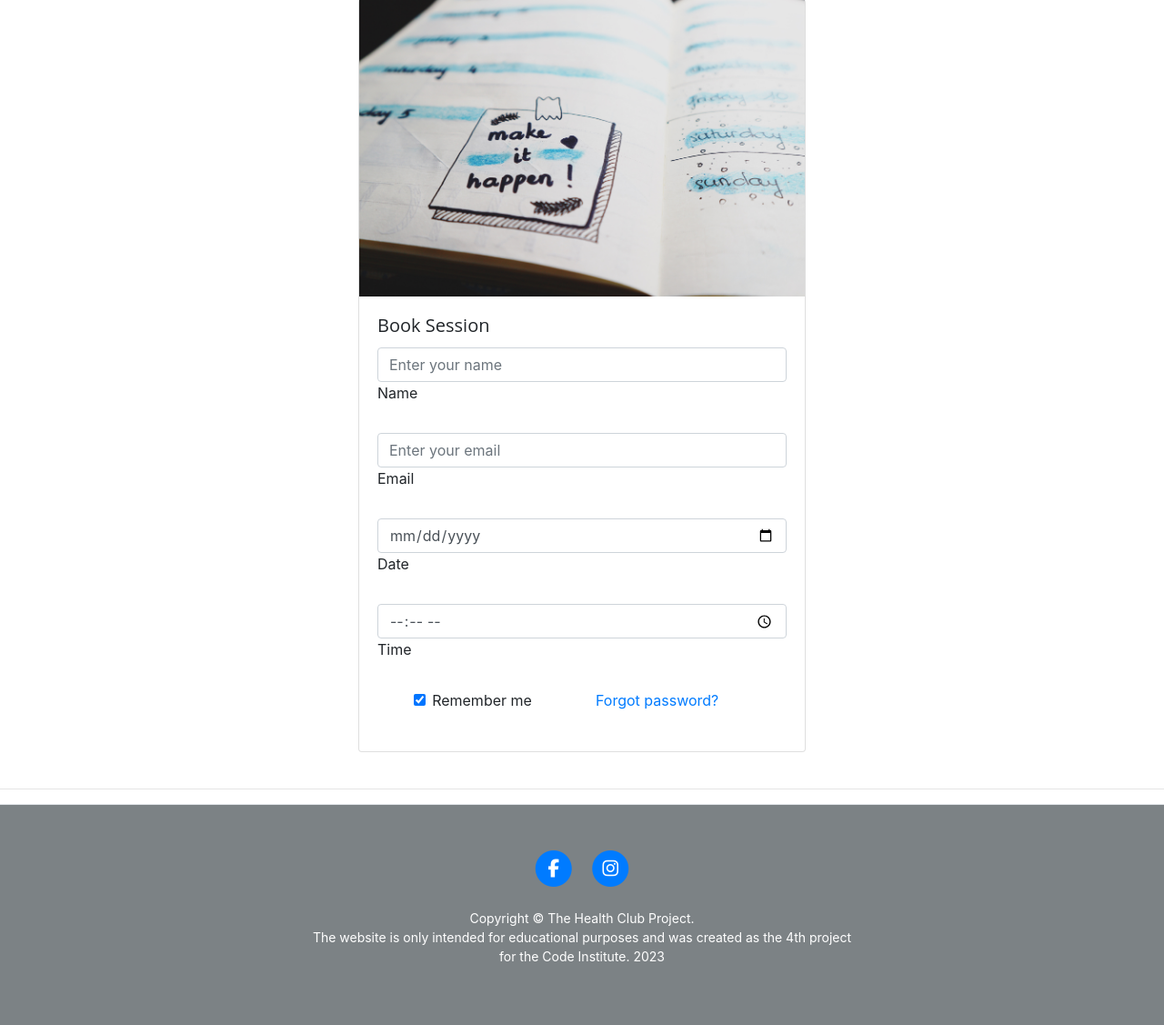
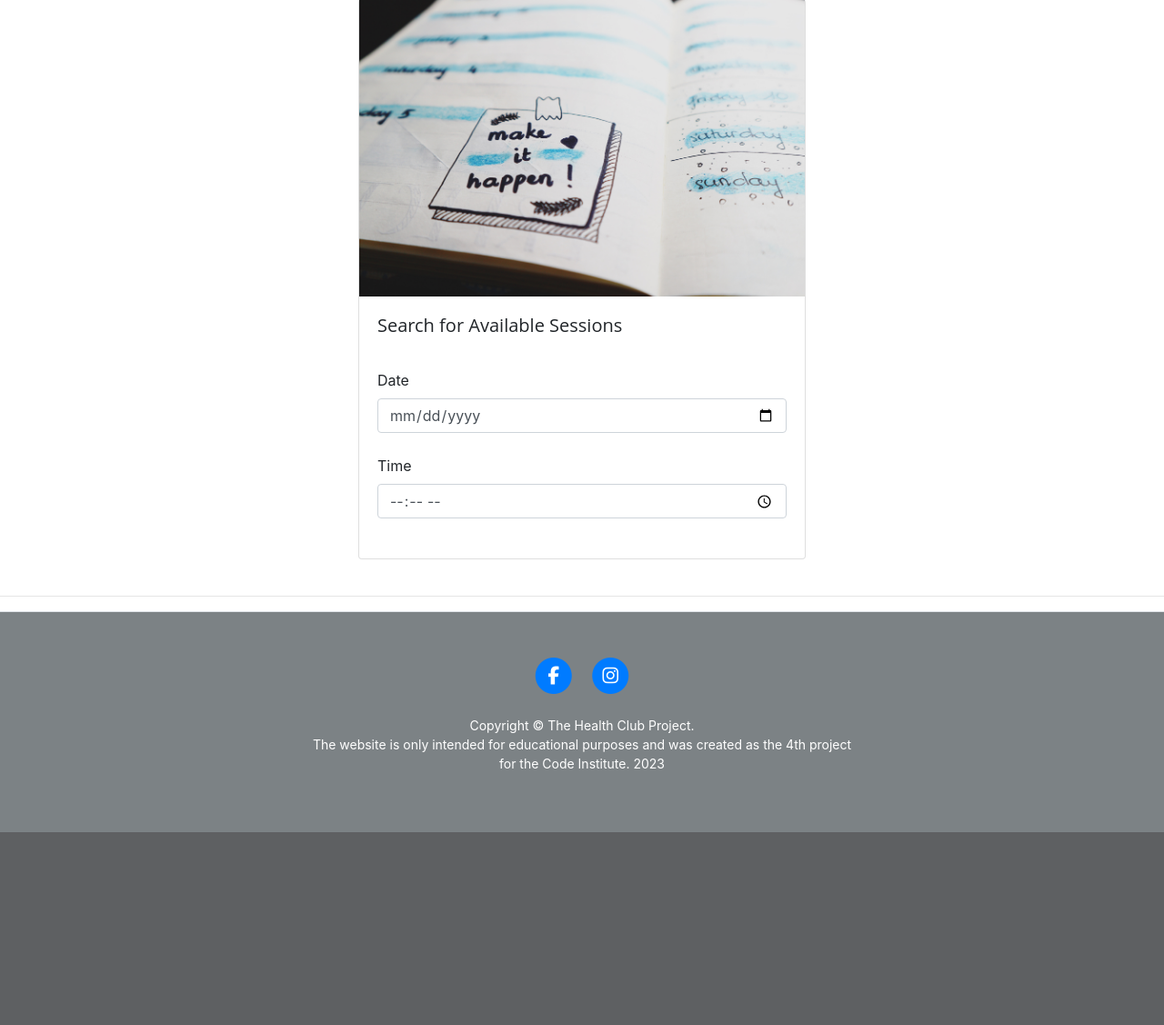
Before and after one commit to helenahagman/the-personal-trainer-project, a Flask app: page /pt/book in a window 1280 px wide. Shown: the part 679-1806 px from the top of the page at 91% size. After the commit the page ends 1594 px from the top, so only its background shows below. Run offline with Flask 3, Linux system fonts and the light colour scheme; some libraries are stand-ins or nearby versions.

Commit message:
updated the book.html page with request form

```diff
--- a/templates/book.html
+++ b/templates/book.html
@@ -14,51 +14,33 @@
                 </a>
               </div>
               <div class="card-body">
-                <h5 class="card-title">Book Session</h5>
+                <h5 class="card-title">Search for Available Sessions</h5>
                 <form>
-                  <!-- Name input -->
+                  <br>
+                  <!-- Date input -->
                   <div class="form-outline mb-4">
-                    <input type="text" id="form2Example1" class="form-control" placeholder="Enter your name" />
-                    <label class="form-label" for="form2Example1">Name</label>
-                  </div>
-                  <!-- Email input -->
-                  <div class="form-outline mb-4">
-                    <input type="email" id="form2Example1" class="form-control" placeholder="Enter your email" />
-                    <label class="form-label" for="form2Example1">Email</label>
+                    <label class="form-label" for="form2Example2">Date</label>
+                    <input type="date" id="form2Example2" class="form-control" />
                   </div>
 
-                  <!-- Date input -->
-                  <div class="form-outline mb-4">
-                    <input type="date" id="form2Example2" class="form-control" />
-                    <label class="form-label" for="form2Example2">Date</label>
-                  </div>
-
-                  <!-- Time input -->
-                  <div class="form-outline mb-4">
-                    <input type="time" id="form2Example2" class="form-control" />
-                    <label class="form-label" for="form2Example2">Time</label>
-                  </div>
-
-                  <!-- 2 column grid layout for inline styling -->
-                  <div class="row mb-4">
-                    <div class="col d-flex justify-content-center">
-                      <!-- Checkbox -->
-                      <div class="form-check">
-                        <input class="form-check-input" type="checkbox" value="" id="form2Example31" checked />
-                        <label class="form-check-label" for="form2Example31"> Remember me </label>
-                      </div>
-                    </div>
-
-                    <div class="col">
-                      <!-- Simple link -->
-                      <a href="#!">Forgot password?</a>
-                    </div>
-                  </div>
-
-                  </div>
-                </form>
+                  <!-- Time input with options -->
+                <div class="form-outline mb-4">
+                  <label class="form-label" for="form2Example2">Time</label>
+                  <input type="time" id="form2Example2" class="form-control" list="timeOptions" />
+                  <datalist id="timeOptions">
+                    <option value="12:00"></option>
+                    <option value="13:00"></option>
+                    <option value="14:00"></option>
+                    <option value="15:00"></option>
+                    <option value="16:00"></option>
+                    <option value="17:00"></option>
+                    <option value="18:00"></option>
+                  </datalist>
+                </div>
               </div>
-            </div>
+            </form>
+          </div>
+        </div>
       </div>
   </div>
 </section>
```
